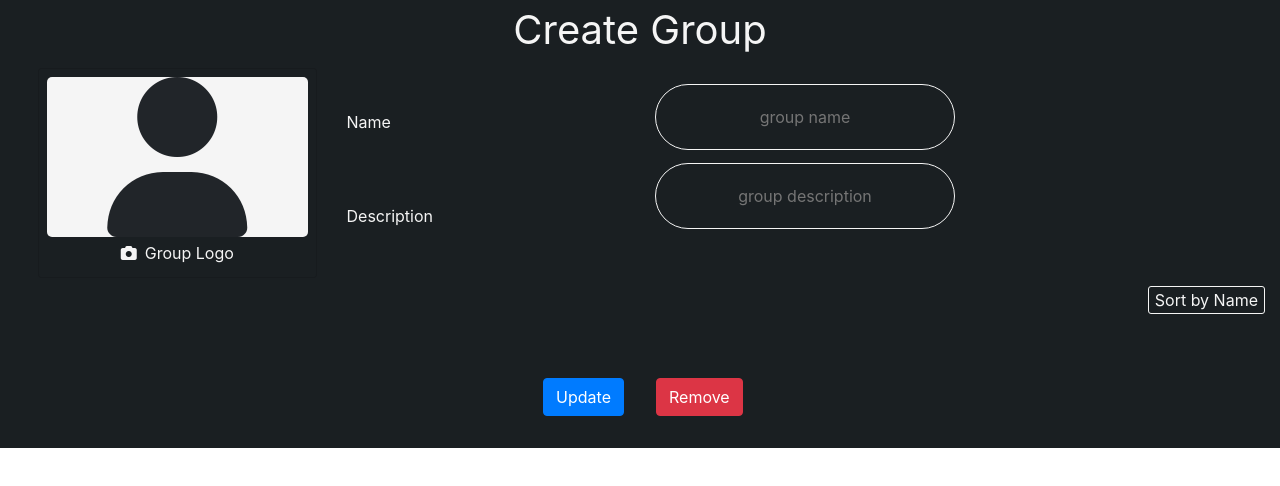
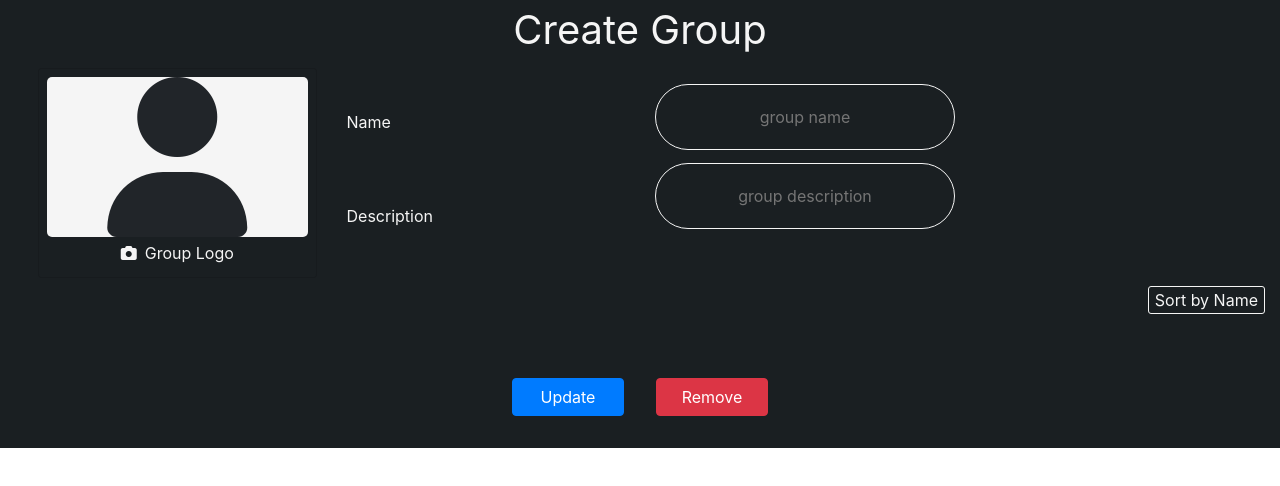
Before and after one commit to memonkme/angular-caavo, an Angular app: page / in a window 1280 px wide. Shown: the top 486 px of the page. Built offline with nearby package versions, Linux system fonts and the light colour scheme; no server answers.

Commit message:
1 file modified

```diff
--- a/src/app/app.component.css
+++ b/src/app/app.component.css
@@ -46,3 +46,6 @@ input:focus {
   color: whitesmoke;
   border-radius: 3px;
 }
+.btn{
+  width: 7rem;
+}
```
